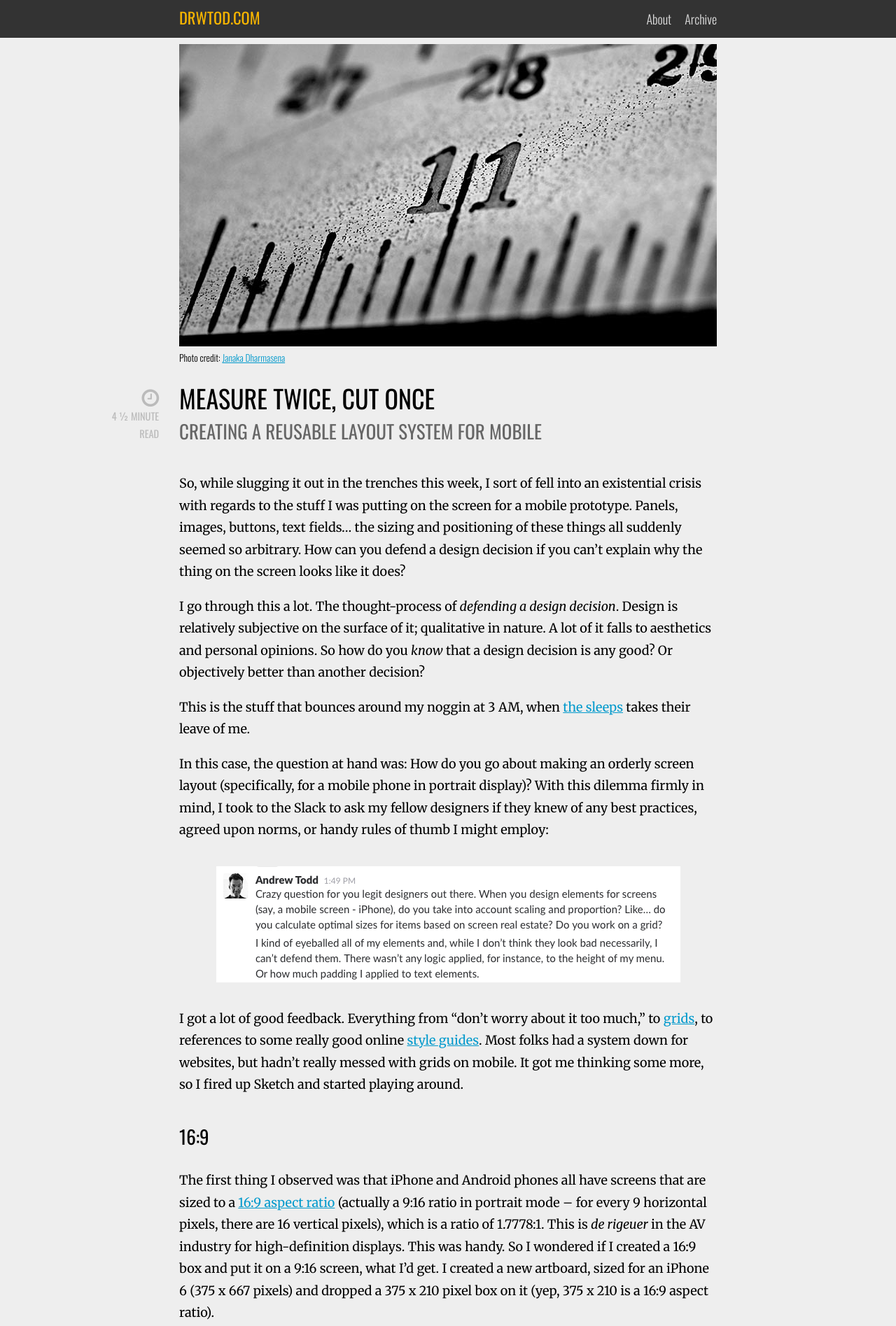
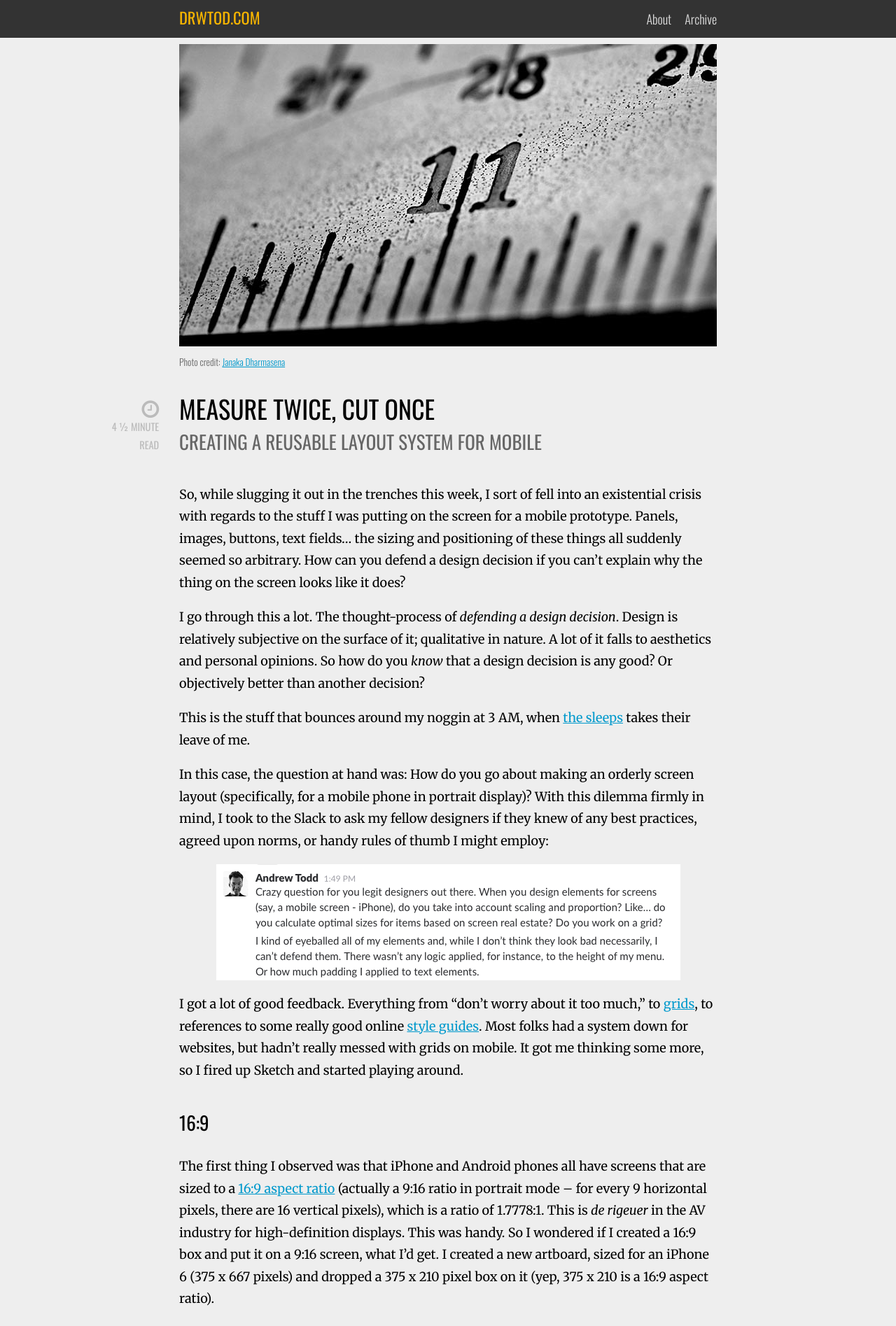
Before and after one commit to drewtodd/drewtodd.github.io, a Jekyll site: the page built from _posts/2016-06-19-mobile-layouts.md, in a window 1280 px wide. Shown: the top 1895 px of the page at 70% size. Built offline with Jekyll 4.4.1, drawn with Linux system fonts in a browser that asks for light colours; nearby versions of some CDN libraries; comment, search, counter and statistics services are not loaded.

Commit message:
Layout updates, copy edits
Added links to images, among other things.

```diff
--- a/_posts/2016-06-19-mobile-layouts.md
+++ b/_posts/2016-06-19-mobile-layouts.md
@@ -27,7 +27,7 @@
 
 In this case, the question at hand was: How do you go about making an orderly screen layout (specifically, for a mobile phone in portrait display)? With this dilemma firmly in mind, I took to the Slack to ask my fellow designers if they knew of any best practices, agreed upon norms, or handy rules of thumb I might employ:
 
-<img src="/img/slack-scale-elments.png" class="floatcenter" alt="Crazy question for you legit designers out there. When you design elements for screens (say, a mobile screen - iPhone), do you take into account scaling and proportion? Like… do you calculate optimal sizes for items based on screen real estate? Do you work on a grid?"/>
+<a href="/img/slack-scale-elments.png" target="_blank" alt="View this image, full-size, in a new tab"><img src="/img/slack-scale-elments.png" class="floatcenter" alt="Crazy question for you legit designers out there. When you design elements for screens (say, a mobile screen - iPhone), do you take into account scaling and proportion? Like… do you calculate optimal sizes for items based on screen real estate? Do you work on a grid?"/></a>
 
 I got a lot of good feedback. Everything from "don't worry about it too much," to [grids][7], to references to some really good online [style guides][1]. Most folks had a system down for websites, but hadn't really messed with grids on mobile. It got me thinking some more, so I fired up Sketch and started playing around.
 
@@ -43,8 +43,8 @@
 
 I could work with this.
 
-<img src="/img/iphone-layout-screens-1.png" class="floatcenter"/>
-*This kind of gives you a visual idea of what I was playing around with; trying to find some logic for creating sensible layouts.*
+<a href="/img/iphone-layout-screens-1.png" target="_blank" alt="View this image, full-size, in a new tab" class="noline"><img src="/img/iphone-layout-screens-1.png" class="floatcenter"/>
+*This kind of gives you a visual idea of what I was playing around with; trying to find some logic for creating sensible layouts.*</a>
 
 ## Reusable blocks
 
@@ -54,15 +54,15 @@
 
 Just going by what my eye told me, these panel divisions were going to work.
 
-<img src="/img/iphone-layout-screens-2.png" class="floatcenter"/>
-*Using the initial 16:9 panel, I divided into equal segments to create additional sized panels, ultimately ending up with a 35 pixel high row as the foundation*
+<a href="/img/iphone-layout-screens-2.png" target="_blank" alt="View this image, full-size, in a new tab" class="noline"><img src="/img/iphone-layout-screens-2.png" class="floatcenter"/>
+*Using the initial 16:9 panel, I divided into equal segments to create additional sized panels, ultimately ending up with a 35 pixel high row as the foundation*</a>
 
 What I've actually achieved, when all is said and done, is to create a horizontal grid for 9:16 screens that breaks down into 18 rows. All elements on the screen should match the height of 1 or more rows combined.
 
 The layout below shows these blocks in action. Sample screens for a prototype I'm working on (these aren't the real screens, I'm just creating all of the elements in Sketch and making the symbol library for the prototype). As you can see, all of the block elements are sized using the 16:9 concept: Large heroesque panels are built on 6-row 16:9 panels, text input fields are 4 rows high, spacing between elements is 1 row (35 pixels). It's white-spacey, but I like that. It equates to [harmonious design][4]: All of the structural elements on the screen relate to and complement each other.
 
-<img src="/img/lmb-concepts.png" class="floatcenter"/>
-*These screens show how the block elements might be used in a real-world scenario*
+<a href="/img/lmb-concepts.png" target="_blank" alt="View this image, full-size, in a new tab" class="noline"><img src="/img/lmb-concepts.png" class="floatcenter"/>
+*These screens show how the block elements might be used in a real-world scenario*</a>
 
 ## More work to do
 
--- a/style.css
+++ b/style.css
@@ -36,7 +36,7 @@
 
 h1 {
     font-size: 2.0em;
-    padding-top: .5em;
+    padding-top: 1em;
     padding-bottom: 1em;
 }
 
@@ -92,16 +92,30 @@
 
 /*image captions*/
 img + em {
+    display: block;
     font-family: "Oswald", Helvetica, sans-serif;
     font-style: normal;
     font-weight: 300;
+    font-size: .9em;
+    padding-top: 1em;
+    line-height: 1.25em;
+    color: #666;
+}
+
+a.noline {
+    text-decoration: none;
+}
+
+p.feature-image img + em {
+    clear: both;
     font-size: .75em;
 }
 
-img.floatcenter + em {
+/*img.floatcenter + em {
     text-align: center;
     margin: auto;
 }
+*/
 
 /*subtitle*/
 h1 + h2 {
@@ -414,6 +428,7 @@
         width: auto;
         float: none;
         margin: auto;
+        padding: 0;
     }
 
     /*
@@ -424,7 +439,7 @@
        only in case of emergency.
     */
     img.floatright {
-        float: right:       !important;
+        float: right        !important;
         margin: 0 0 1em 1em !important;
         padding: 1em        !important;
         width: 33%          !important;
```
Also changed, not shown: 3 other files.
